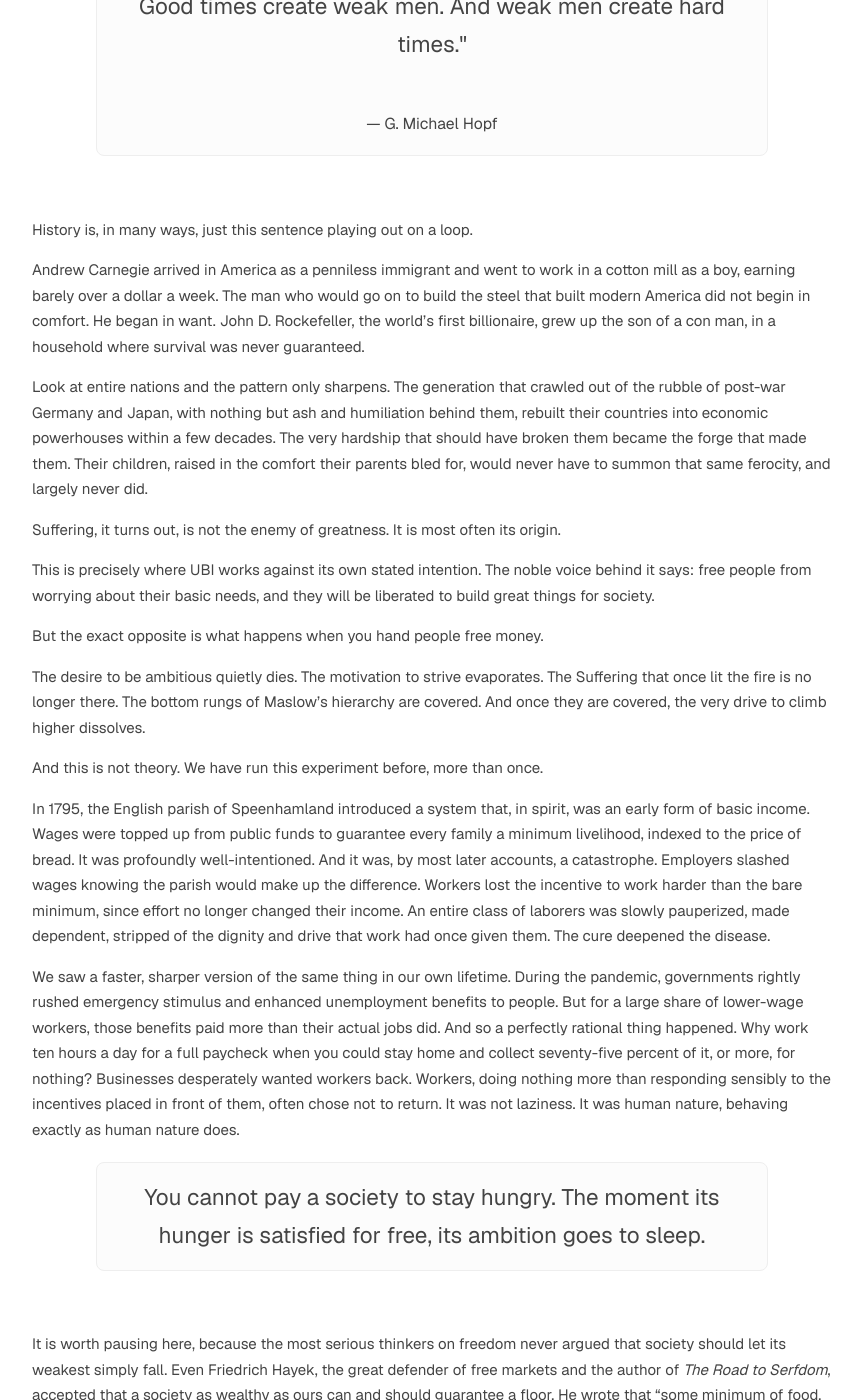
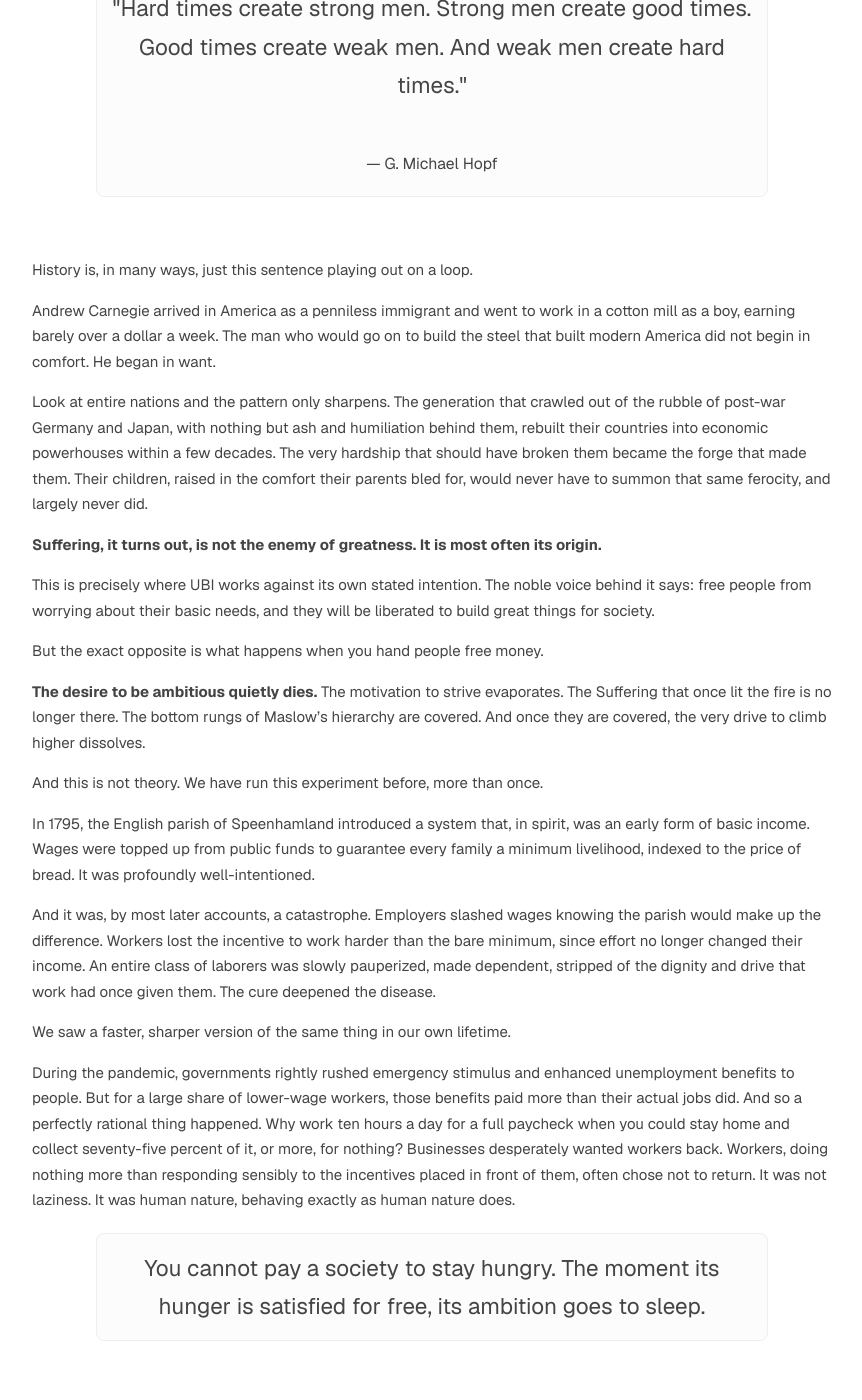
Before and after one commit to trmanish/trmanish.github.io, a Jekyll site: the page built from _posts/2026-06-20-ubi-is-the-bane-of-a-functioning-society.md, in a window 1280 px wide and 1400 px high, scrolled down 2121 px. Shown: the whole window, without its empty margins (208-1070 px from the left). Built offline with Jekyll 4.4.1, drawn with Linux system fonts in a browser that asks for light colours; some of the changed text lies outside the part shown.

Commit message:
Refine UBI article: bold key lines, drop Rockefeller and hammock quote, generate PDF

```diff
--- a/_posts/2026-06-20-ubi-is-the-bane-of-a-functioning-society.md
+++ b/_posts/2026-06-20-ubi-is-the-bane-of-a-functioning-society.md
@@ -38,7 +38,9 @@ And yet, I believe it is a seemingly noble idea wrapped around a bane for societ
 
 <br>
 
-Suffering is the core of human existence. It is the single strongest force in the shaping of human Character.
+**Suffering is the core of human existence.**
+
+It is the single strongest force in the shaping of human Character.
 
 This is because most people do not know what their passion is. Most people will never know what their purpose is. More often than not, it is circumstance. It is hardship. It is the sheer weight of Suffering that forces a person to strive, to fight, to change their situation.
 
@@ -58,23 +60,27 @@ There is a saying that captures this cycle better than I ever could:
 
 History is, in many ways, just this sentence playing out on a loop.
 
-Andrew Carnegie arrived in America as a penniless immigrant and went to work in a cotton mill as a boy, earning barely over a dollar a week. The man who would go on to build the steel that built modern America did not begin in comfort. He began in want. John D. Rockefeller, the world's first billionaire, grew up the son of a con man, in a household where survival was never guaranteed.
+Andrew Carnegie arrived in America as a penniless immigrant and went to work in a cotton mill as a boy, earning barely over a dollar a week. The man who would go on to build the steel that built modern America did not begin in comfort. He began in want.
 
 Look at entire nations and the pattern only sharpens. The generation that crawled out of the rubble of post-war Germany and Japan, with nothing but ash and humiliation behind them, rebuilt their countries into economic powerhouses within a few decades. The very hardship that should have broken them became the forge that made them. Their children, raised in the comfort their parents bled for, would never have to summon that same ferocity, and largely never did.
 
-Suffering, it turns out, is not the enemy of greatness. It is most often its origin.
+**Suffering, it turns out, is not the enemy of greatness. It is most often its origin.**
 
 This is precisely where UBI works against its own stated intention. The noble voice behind it says: free people from worrying about their basic needs, and they will be liberated to build great things for society.
 
 But the exact opposite is what happens when you hand people free money.
 
-The desire to be ambitious quietly dies. The motivation to strive evaporates. The Suffering that once lit the fire is no longer there. The bottom rungs of Maslow's hierarchy are covered. And once they are covered, the very drive to climb higher dissolves.
+**The desire to be ambitious quietly dies.** The motivation to strive evaporates. The Suffering that once lit the fire is no longer there. The bottom rungs of Maslow's hierarchy are covered. And once they are covered, the very drive to climb higher dissolves.
 
 And this is not theory. We have run this experiment before, more than once.
 
-In 1795, the English parish of Speenhamland introduced a system that, in spirit, was an early form of basic income. Wages were topped up from public funds to guarantee every family a minimum livelihood, indexed to the price of bread. It was profoundly well-intentioned. And it was, by most later accounts, a catastrophe. Employers slashed wages knowing the parish would make up the difference. Workers lost the incentive to work harder than the bare minimum, since effort no longer changed their income. An entire class of laborers was slowly pauperized, made dependent, stripped of the dignity and drive that work had once given them. The cure deepened the disease.
+In 1795, the English parish of Speenhamland introduced a system that, in spirit, was an early form of basic income. Wages were topped up from public funds to guarantee every family a minimum livelihood, indexed to the price of bread. It was profoundly well-intentioned.
 
-We saw a faster, sharper version of the same thing in our own lifetime. During the pandemic, governments rightly rushed emergency stimulus and enhanced unemployment benefits to people. But for a large share of lower-wage workers, those benefits paid more than their actual jobs did. And so a perfectly rational thing happened. Why work ten hours a day for a full paycheck when you could stay home and collect seventy-five percent of it, or more, for nothing? Businesses desperately wanted workers back. Workers, doing nothing more than responding sensibly to the incentives placed in front of them, often chose not to return. It was not laziness. It was human nature, behaving exactly as human nature does.
+And it was, by most later accounts, a catastrophe. Employers slashed wages knowing the parish would make up the difference. Workers lost the incentive to work harder than the bare minimum, since effort no longer changed their income. An entire class of laborers was slowly pauperized, made dependent, stripped of the dignity and drive that work had once given them. The cure deepened the disease.
+
+We saw a faster, sharper version of the same thing in our own lifetime.
+
+During the pandemic, governments rightly rushed emergency stimulus and enhanced unemployment benefits to people. But for a large share of lower-wage workers, those benefits paid more than their actual jobs did. And so a perfectly rational thing happened. Why work ten hours a day for a full paycheck when you could stay home and collect seventy-five percent of it, or more, for nothing? Businesses desperately wanted workers back. Workers, doing nothing more than responding sensibly to the incentives placed in front of them, often chose not to return. It was not laziness. It was human nature, behaving exactly as human nature does.
 
 <div style="text-align: center; font-size: 1.5em; padding: 15px; border-radius: 8px; background-color: #fcfcfc; border: 1px solid #eee; width: 80%; margin: 20px auto;">
     You cannot pay a society to stay hungry. The moment its hunger is satisfied for free, its ambition goes to sleep.
@@ -90,15 +96,13 @@ Hayek separated two very different kinds of security. The first was security aga
 
 UBI, in its universal and unconditional form, quietly steps across that very line. It is not a floor for those who have fallen. It is a standard of living handed to everyone alike, whether they have fallen or not, whether they strive or not. And the moment sustenance is severed from any need to contribute, when even the capacity to work, the very thing Hayek wanted his floor to protect, is no longer asked of anyone, you have not built a safety net.
 
-<div style="text-align: center; font-size: 1.5em; padding: 15px; border-radius: 8px; background-color: #fcfcfc; border: 1px solid #eee; width: 80%; margin: 20px auto;">
-    A safety net is meant to catch a person who falls. A universal income, given to all whether they fall or not, is not a net. It is a hammock.
-</div>
-
-<br>
-
 There is also a deeper, quieter danger in all of this.
 
-When the majority of a society comes to rest on the doles handed down by the wealthy and the political class, it does not merely lose its work ethic. It loses something far more precious. It loses the muscle to suffer. To struggle. To build. And a people who can no longer build for themselves become a people who must depend on others to build for them.
+When the majority of a society comes to rest on the doles handed down by the wealthy and the political class, it does not merely lose its work ethic. It loses something far more precious.
+
+**It loses the muscle to suffer. To struggle. To build.**
+
+And a people who can no longer build for themselves become a people who must depend on others to build for them.
 
 That dependence is never free.
 
@@ -108,4 +112,6 @@ This is the cruel inversion at the heart of UBI. Sold as the great equalizer, it
 
 I want a world where no one suffers needlessly. I want that more than almost anything.
 
-But the answer to suffering was never to anesthetize it with free money. It was to give people the tools, the opportunity, and the dignity to fight their way out of it themselves. Because in that fight, and only in that fight, is where human beings have always become who they were meant to be.
+But the answer to suffering was never to anesthetize it with free money. It was to give people the tools, the opportunity, and the dignity to fight their way out of it themselves.
+
+Because in that fight, and only in that fight, is where human beings have always become who they were meant to be.
```
Also changed, not shown: ubi-bane-pdf.md (added, +162 -0 lines), 1 other file.
